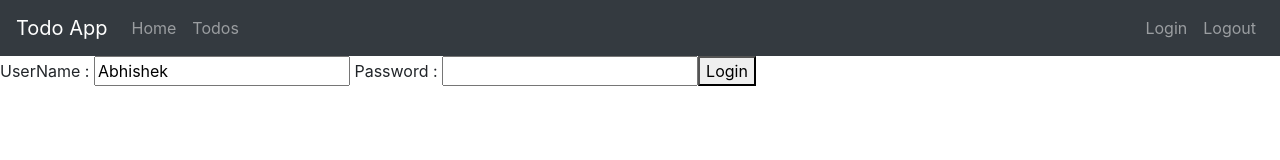
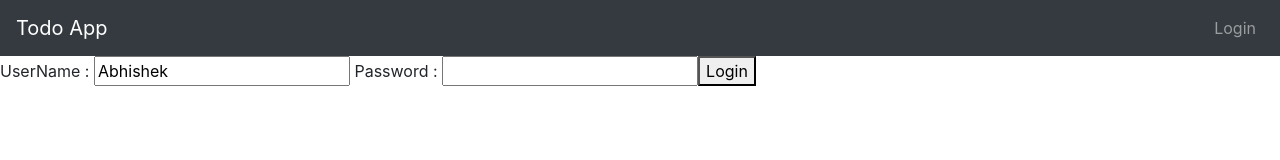
Before and after one commit to abhishekfx505dy/todoFront, an Angular app: page / in a window 1280 px wide. Shown: the top 160 px of the page. Built offline with nearby package versions, Linux system fonts and the light colour scheme.

Commit message:
Menu items to vbe shown based on if user is logged in.

```diff
--- a/src/app/menu/menu.component.html
+++ b/src/app/menu/menu.component.html
@@ -1,14 +1,14 @@
 <header>
     <nav class="navbar navbar-expand-md navbar-dark bg-dark">
-        <div><a href="https://www.todoapp.com" class="navbar-brand">Todo App</a></div>
+        <div><a href="http://localhost:4200/" class="navbar-brand">Todo App</a></div>
 
         <ul class="navbar-nav">
-            <li><a href="" class="nav-link">Home</a></li>
-            <li><a href="" class="nav-link">Todos</a></li>
+            <li><a *ngIf="hardcodedAuthenticationService.isUserLoggedIn()" href="" class="nav-link">Home</a></li>
+            <li><a *ngIf="hardcodedAuthenticationService.isUserLoggedIn()" href="" class="nav-link">Todos</a></li>
         </ul>
         <ul class="navbar-nav navbar-collapse justify-content-end">
-            <li><a routerLink="/login" class="nav-link">Login</a></li>
-            <li><a href="" class="nav-link">Logout</a></li>
+            <li><a *ngIf="!hardcodedAuthenticationService.isUserLoggedIn()" routerLink="/login" class="nav-link">Login</a></li>
+            <li><a *ngIf="hardcodedAuthenticationService.isUserLoggedIn()" href="" class="nav-link">Logout</a></li>
         </ul>
 
     </nav>
--- a/src/app/menu/menu.component.ts
+++ b/src/app/menu/menu.component.ts
@@ -1,4 +1,5 @@
 import { Component, OnInit } from '@angular/core';
+import { HardcodedAuthenticationService } from '../service/hardcoded-authentication.service';
 
 @Component({
   selector: 'app-menu',
@@ -7,9 +8,12 @@ import { Component, OnInit } from '@angular/core';
 })
 export class MenuComponent implements OnInit {
 
-  constructor() { }
+  isUserLoggedIn: boolean = false;
+  constructor(private hardcodedAuthenticationService: HardcodedAuthenticationService) { }
 
   ngOnInit(): void {
+
+    //this.isUserLoggedIn = this.hardcodedAuthenticationService.isUserLoggedIn();
   }
 
 }
--- a/src/app/service/hardcoded-authentication.service.ts
+++ b/src/app/service/hardcoded-authentication.service.ts
@@ -9,7 +9,16 @@ export class HardcodedAuthenticationService {
 
   authenticate(username, password){
     if(username === "Abhishek" ){
+      sessionStorage.setItem("authenticatedUser", username);
+      // localStorage.setItem("authUserLocal", username);
       return true;
     }
+    return false;
+  }
+
+  //Check if user is logged in
+  isUserLoggedIn(){
+    let user =  sessionStorage.getItem('authenticatedUser');
+    return !(user === null)
   }
 }
```
